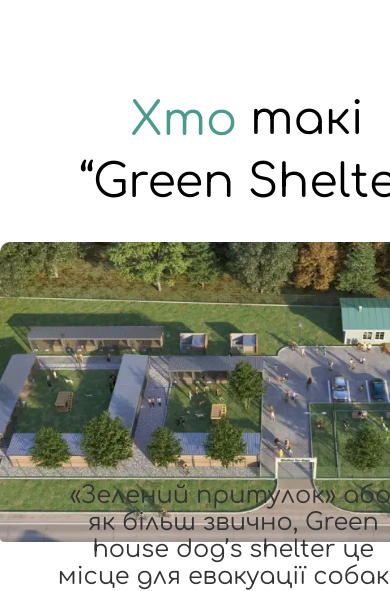
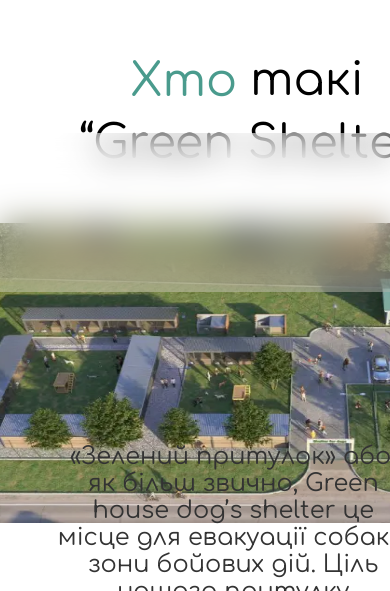
Before and after one commit to OlegBandrivskiy26/GreenShelter, a React (Create React App) app: page / in a window 390 px wide. Shown: the part 253-844 px from the top of the page. Built offline with nearby package versions, Linux system fonts and the light colour scheme.

Commit message:
adaptive

```diff
--- a/src/Components/SecondPage/SecondPage.css
+++ b/src/Components/SecondPage/SecondPage.css
@@ -118,81 +118,7 @@ p {
 
 }
 
-@media screen and (max-width: 500px) {
-    body {
-        overflow-x: hidden;
-    }
 
-    .SecondPage {
-        display: grid;
-        grid-template-columns: 1fr;
-        grid-template-rows: auto 1fr auto;
-        justify-items: center;
-        align-items: center;
-        gap: 20px;
-        padding: 20px;
-    }
-
-    .SecondPageContainer {
-        display: grid;
-        grid-template-columns: repeat(3, 1fr);
-        justify-items: center;
-        align-items: center;
-        gap: 20px;
-    }
-
-    .SecondImage {
-        width: 100%;
-        height: auto;
-        border-radius: 10px 10px 0 0;
-    }
-
-    .SecondPageText {
-        text-align: center;
-    }
-
-    .SecondPageTextConatiner__p::before {
-        content: 'такі';
-        font-size: 46px;
-        font-weight: 400;
-        font-family: var(--font-family);
-        color: black;
-        display: inline-block;
-    }
-
-    .contentAdaptive::before {
-        content: '“Green Shelter”';
-        font-size: 24px;
-        font-weight: 700;
-        color: var(--primary-color);
-    }
-
-    .greenSpan::before {
-        content: 'Хто';
-        color: var(--secondary-color);
-    }
-
-    .content::before {
-        content: '«Зелений притулок» або, як більш звично, Green house dog’s shelter це місце для евакуації собак з зони бойових дій. Ціль нашого притулку прийняти евакуйованих собак, покинутих власниками чи зі знищених притулків, і допомогти з перетином кордону та пошуком кращого житла.';
-        font-size: 24px;
-        font-weight: 400;
-        color: var(--text-color);
-    }
-
-    .SeconPageContainer__p__container {
-        width: 100%;
-        text-align: center;
-        font-size: 24px;
-        padding: 20px;
-    }
-
-    .SecondPage__BlurAdaptive {
-        width: 100%;
-        height: 140px;
-        border-radius: 40px 40px 0 0;
-
-    }
-}
 
 @media screen and (max-width: 500px) {
     body {
@@ -201,7 +127,7 @@ p {
 
     .SecondPage {
         width: 486px;
-        height: 980px;
+        height: 940px;
 
         display: flex;
         justify-content: center;
@@ -225,12 +151,13 @@ p {
     }
 
     .SecondImage {
-        width: 486px;
+        width: 120%;
+
         height: 300px;
         border-radius: 10px 10px 0px 0px;
         position: relative;
         top: 90px;
-
+        left: -20px
     }
 
 
@@ -350,6 +277,17 @@ p {
 
     }
 
+    .SecondPage__BlurAdaptive {
+        position: relative;
+        width: 100%;
+        height: 159px;
+        background: rgba(255, 255, 255, 0.3);
+        backdrop-filter: blur(17px);
+        /* Note: backdrop-filter has minimal browser support */
+        border-radius: 40px 40px 0px 0px;
+        visibility: visible;
+    }
+
 
 
 
```
